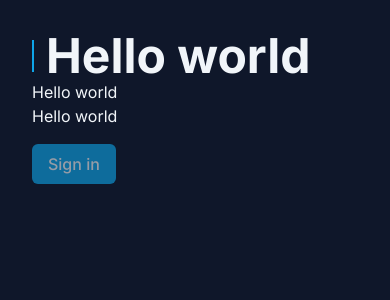
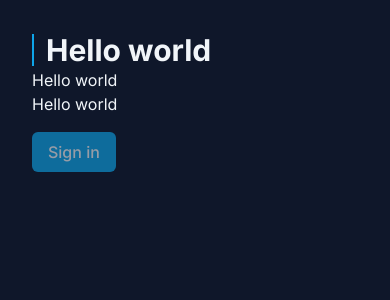
Before and after one commit to rodrigodiasf1984/mastering-tailwindcss-nextjs, a Next.js app: page / in a window 390 px wide. Shown: the top 300 px of the page. Built offline with nearby package versions, Linux system fonts and the light colour scheme.

Commit message:
chore: add breakpoint on text for responsiviness

```diff
--- a/src/app/page.tsx
+++ b/src/app/page.tsx
@@ -1,7 +1,7 @@
 export default function Home() {
   return (
     <div className='p-8 bg-slate-900 text-slate-100 h-screen'>
-      <h1 className='font-bold flex text-5xl items-center gap-3 before:w-0.5 before:h-8 before:bg-sky-500 before:flex'>
+      <h1 className='font-bold flex text-3xl sm:text-5xl lg:text-6xl items-center gap-3 before:w-0.5 before:h-8 before:bg-sky-500 before:flex'>
         Hello world
       </h1>
       <h2>Hello world</h2>
```
